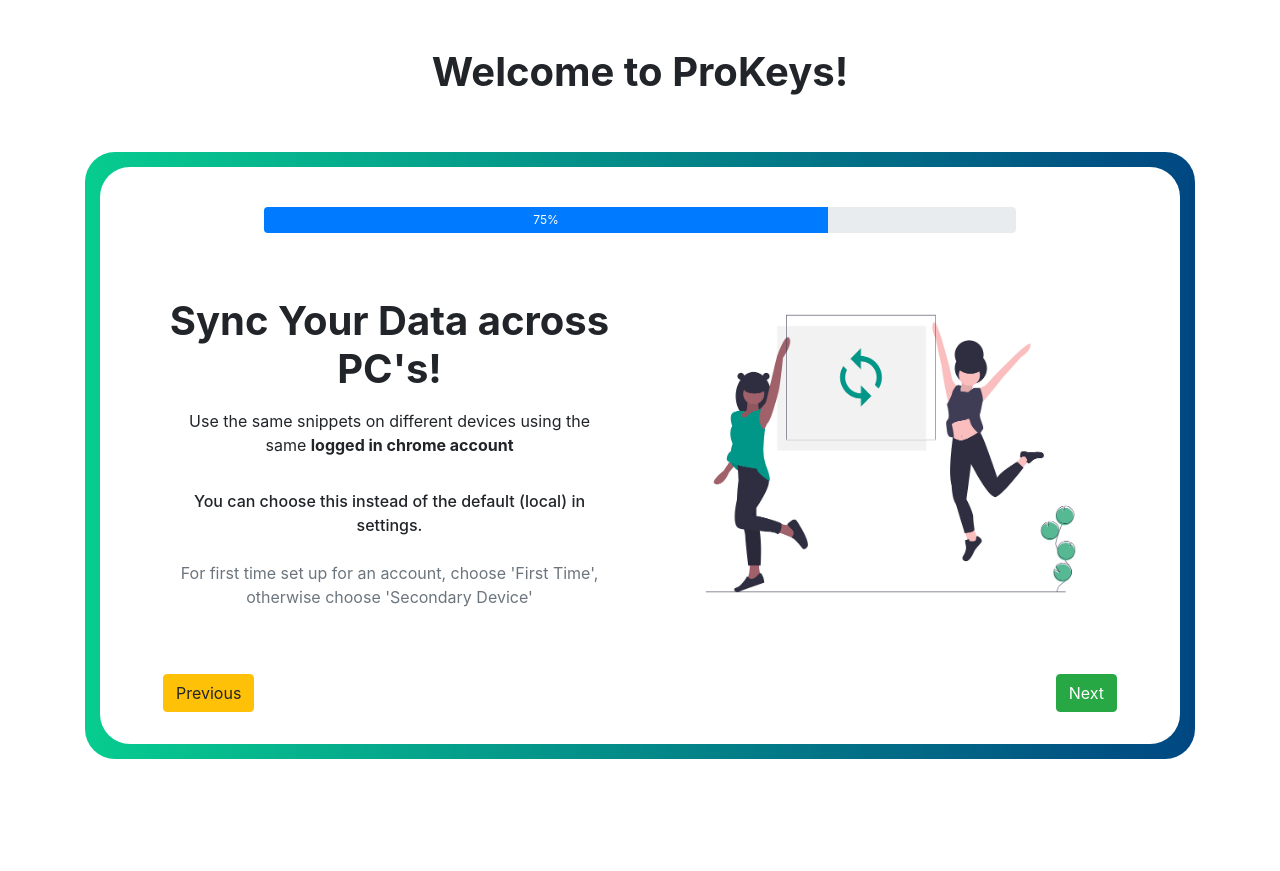
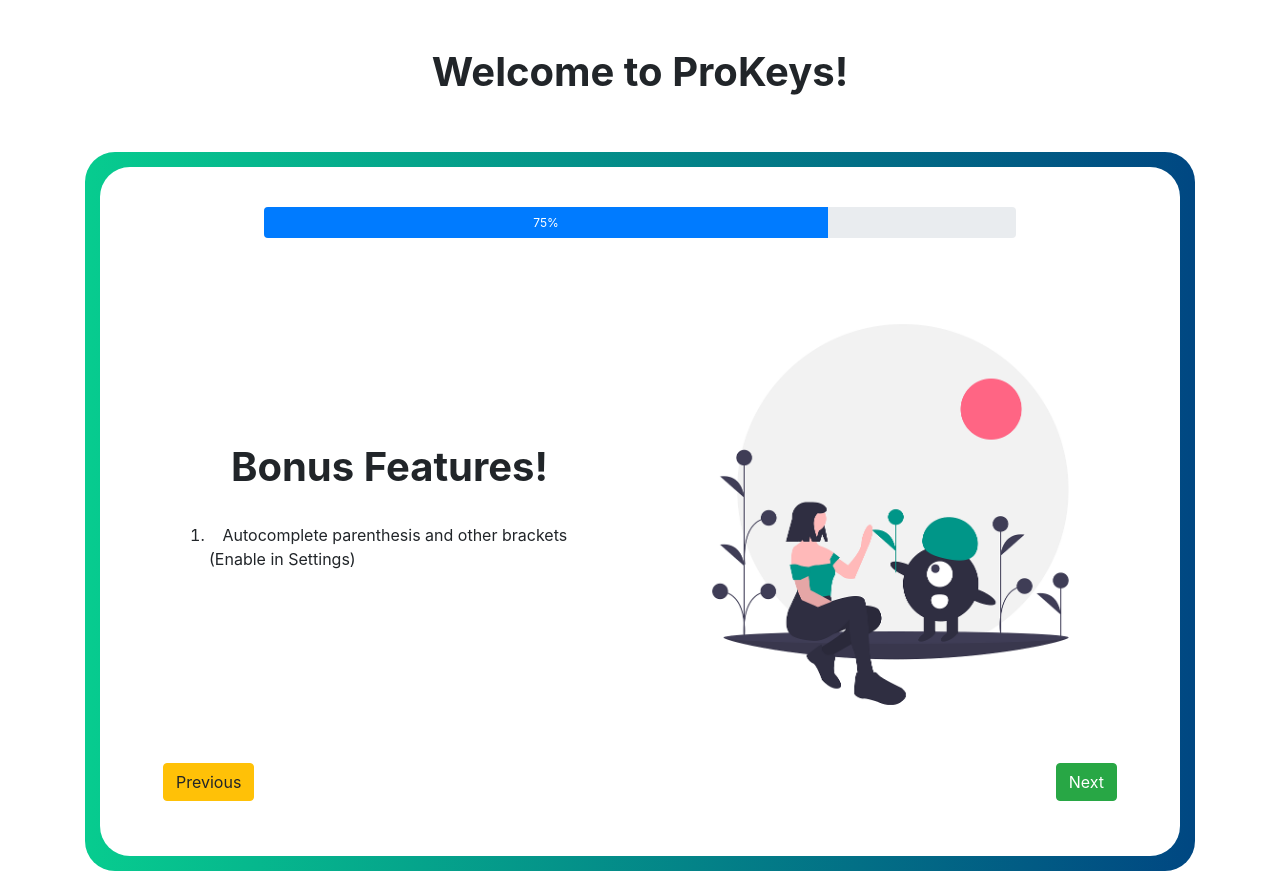
Before and after one commit to jaidevshriram/ProKeys-Frontend, a React (Create React App) app in the folder onboarding/: page / in a window 1280 px wide. Before the commit the page ends 800 px from the top, so only its background shows below. Built offline with nearby package versions, Linux system fonts and the light colour scheme.

Commit message:
starting on bonus

```diff
--- a/onboarding/src/App.js
+++ b/onboarding/src/App.js
@@ -5,13 +5,14 @@
 import Folders from './Folders';
 import ControlData from './ControlData';
 import Sync from './Sync';
+import Bonus from './Bonus';
 
 export default class App extends React.Component {
 
   constructor(props) {
     super(props);
     this.state = {
-      progress: 5,
+      progress: 6,
     }
   }
 
@@ -38,6 +39,7 @@
       case 3: component = <Folders />; break;
       case 4: component = <ControlData />; break;
       case 5: component = <Sync />; break;
+      case 6: component = <Bonus />; break;
       default: break;
     }
 
--- /dev/null
+++ b/onboarding/src/Bonus.js
@@ -0,0 +1,38 @@
+import React from 'react';
+
+import bonus from './img/bonus.png';
+
+export default class Bonus extends React.Component {
+	render() {
+		return (
+			<React.Fragment>
+
+				<div className="progress w-75 mx-auto" style={{height: "5%"}}>
+				  <div className="progress-bar" Role="progressbar" style={{ width: "75%"}} aria-valuenow="25" aria-valuemin="0" aria-valuemax="100">75%</div>
+				</div>
+
+		        <div className="container-fluid h-75 pt-5">
+		        	<div className="row h-100">
+		        		<div className="col d-flex align-self-center justify-content-center">
+		        			<div className="container-fluid ">
+		        				<div className="row ">
+		        					<div className="col">
+		        						<h1 className="font-weight-bold pb-4">Bonus Features!</h1>
+		        						<p className="text-left">
+		        							<ol>
+		        								<li>&nbsp;&nbsp;&nbsp;Autocomplete parenthesis and other brackets (Enable in Settings)</li>
+		        							</ol>
+		        						</p>
+		        					</div>
+		        				</div>
+		        			</div>
+		        		</div>
+						<div className="col">
+							<img src={bonus} className="img-fluid" alt="folder"/>
+						</div>
+		        	</div>
+		        </div>
+	        </React.Fragment>
+		);
+	}
+}
```
Also changed, not shown: onboarding/src/img/bonus.png (added).
